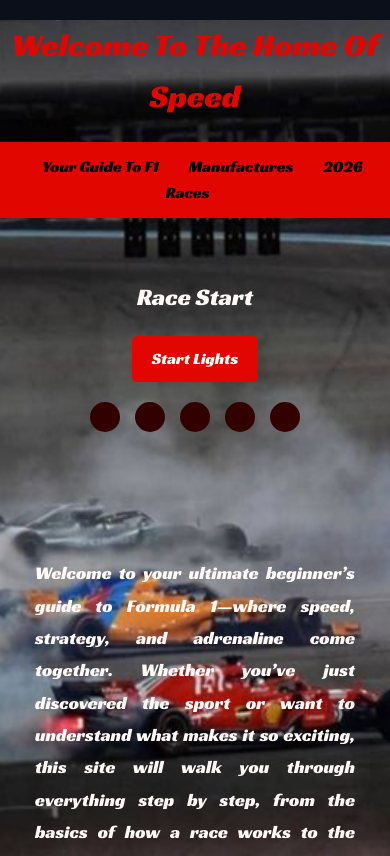
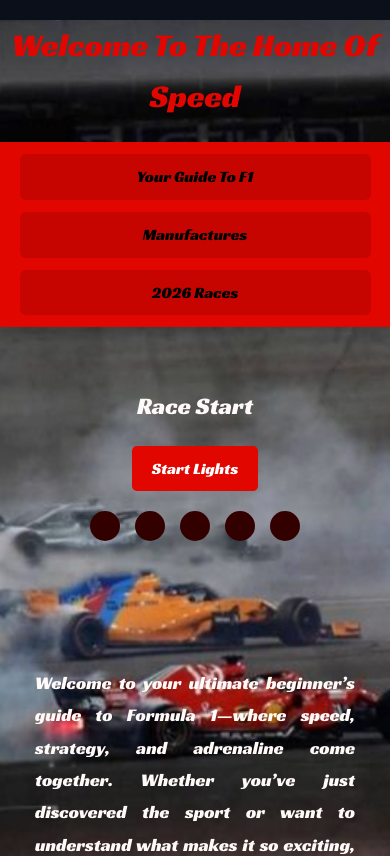
Before and after one commit to mhmdaher9/CSCI-390-Project-Phase-2-Mhmd-Daher-12432331, a React (Create React App) app: page / in a window 390 px wide. Shown: the top 856 px of the page. Built offline with nearby package versions, Linux system fonts and the light colour scheme.

Commit message:
Mobile layout fix

```diff
--- a/src/style.css
+++ b/src/style.css
@@ -14,6 +14,27 @@
     .slot {
         width: 160px;
         flex: 0 0 auto;
+    }
+
+    nav {
+        display: flex;
+        flex-direction: column;
+        align-items: center;
+        gap: 12px;
+        padding: 15px 0;
+    }
+
+    nav a {
+        margin: 0;
+        width: 90%;
+        text-align: center;
+        padding: 10px;
+        background-color: #c70500;
+        border-radius: 6px;
+    }
+
+    nav a:hover {
+        background-color: #ff1e00;
     }
 }
 
```
